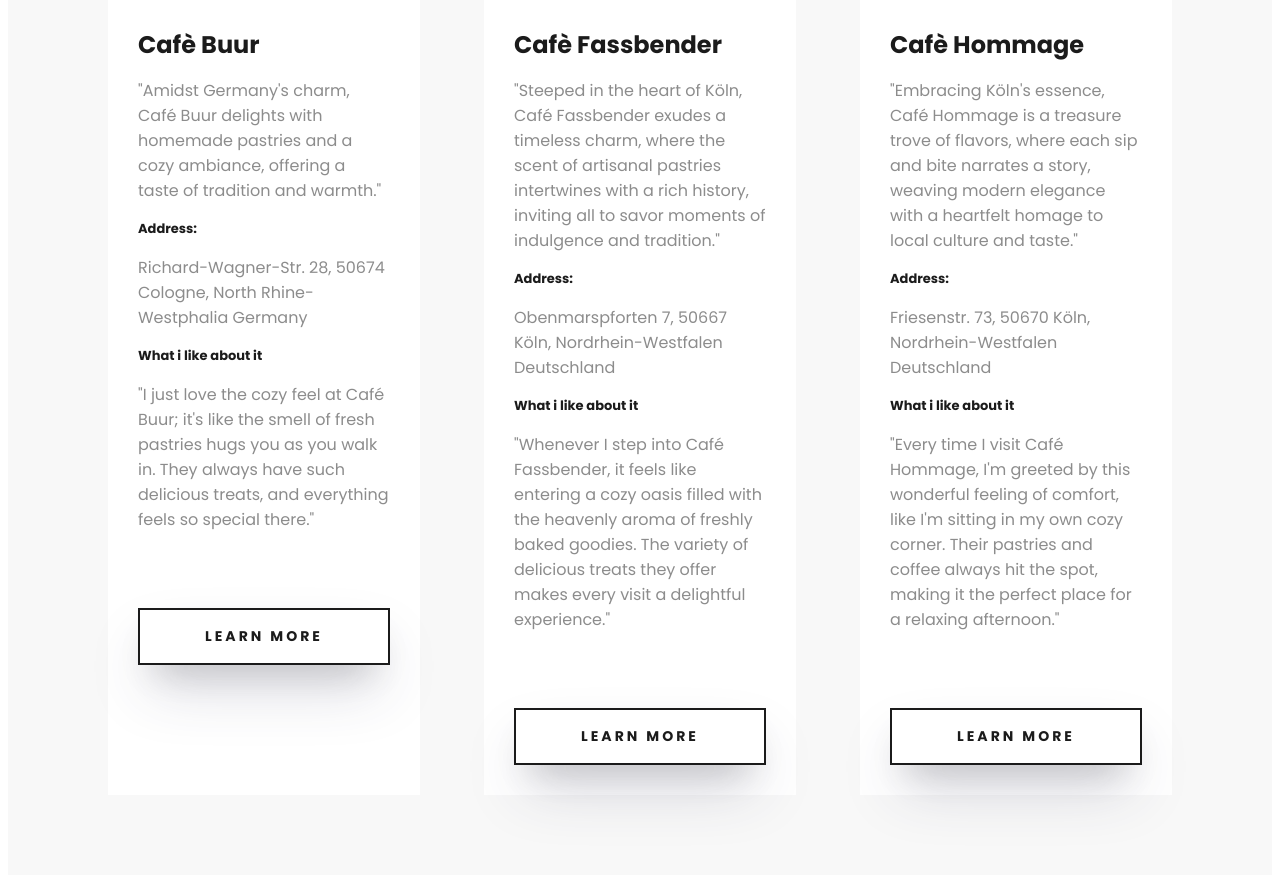
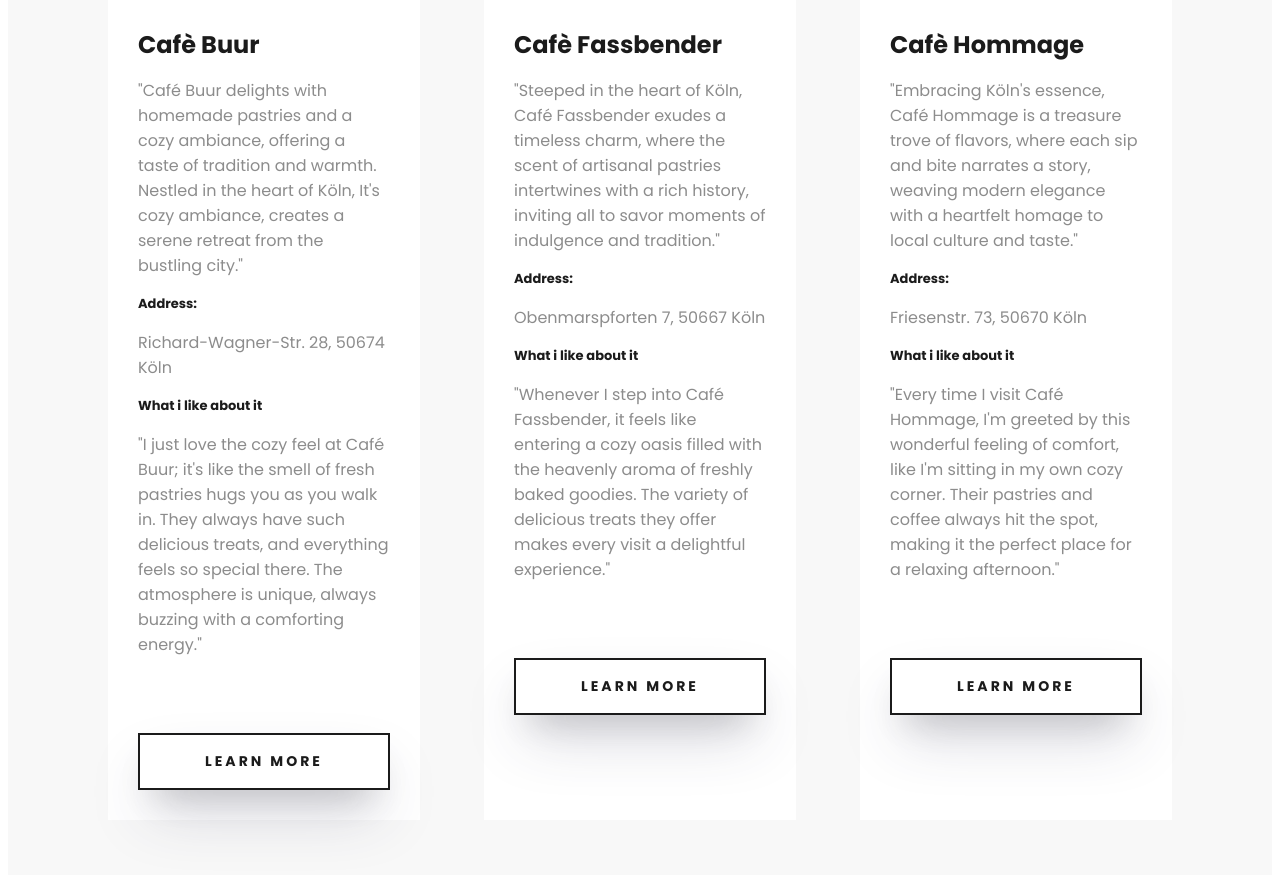
Before and after one commit to NadiasCodes/Responsive-Add-On-Project, a plain HTML site: page index.html in a window 1280 px wide. Shown: the part 2065-2940 px from the top of the page. Drawn offline with Linux system fonts and the light colour scheme.

Commit message:
removed and added new texts

```diff
--- a/index.html
+++ b/index.html
@@ -70,12 +70,13 @@
  <div class="card-body">
     <h4>Cafè Buur</h4>
     <p>
-"Amidst Germany's charm, Café Buur delights with homemade pastries and a cozy ambiance, offering a taste of tradition and warmth."</p>
+"Café Buur delights with homemade pastries and a cozy ambiance, offering a taste of tradition and warmth.
+Nestled in the heart of Köln, It's cozy ambiance, creates a serene retreat from the bustling city."</p>
 <h5>Address:</h5>
-<p>Richard-Wagner-Str. 28, 50674 Cologne, North Rhine-Westphalia Germany </p>
+<p>Richard-Wagner-Str. 28, 50674 Köln </p>
 <h5>What i like about it</h5>
 <p>
-"I just love the cozy feel at Café Buur; it's like the smell of fresh pastries hugs you as you walk in. They always have such delicious treats, and everything feels so special there."</p>
+"I just love the cozy feel at Café Buur; it's like the smell of fresh pastries hugs you as you walk in. They always have such delicious treats, and everything feels so special there. The atmosphere is unique, always buzzing with a comforting energy."</p>
 </div>
 <div class="card-footer">
 <a href="https://maps.app.goo.gl/PdjsNmFittYkkjXM7" target="_blank" class="button">Learn more
@@ -97,7 +98,7 @@
     <p>
 "Steeped in the heart of Köln, Café Fassbender exudes a timeless charm, where the scent of artisanal pastries intertwines with a rich history, inviting all to savor moments of indulgence and tradition."</p>
 <h5>Address:</h5>
-<p>Obenmarspforten 7, 50667 Köln, Nordrhein-Westfalen Deutschland </p>
+<p>Obenmarspforten 7, 50667 Köln </p>
 <h5>What i like about it</h5>
 <p>
 
@@ -122,7 +123,7 @@
     <p>
 "Embracing Köln's essence, Café Hommage is a treasure trove of flavors, where each sip and bite narrates a story, weaving modern elegance with a heartfelt homage to local culture and taste."</p>
 <h5>Address:</h5>
-<p>Friesenstr. 73, 50670 Köln, Nordrhein-Westfalen Deutschland </p>
+<p>Friesenstr. 73, 50670 Köln </p>
 <h5>What i like about it</h5>
 <p>
 
```
